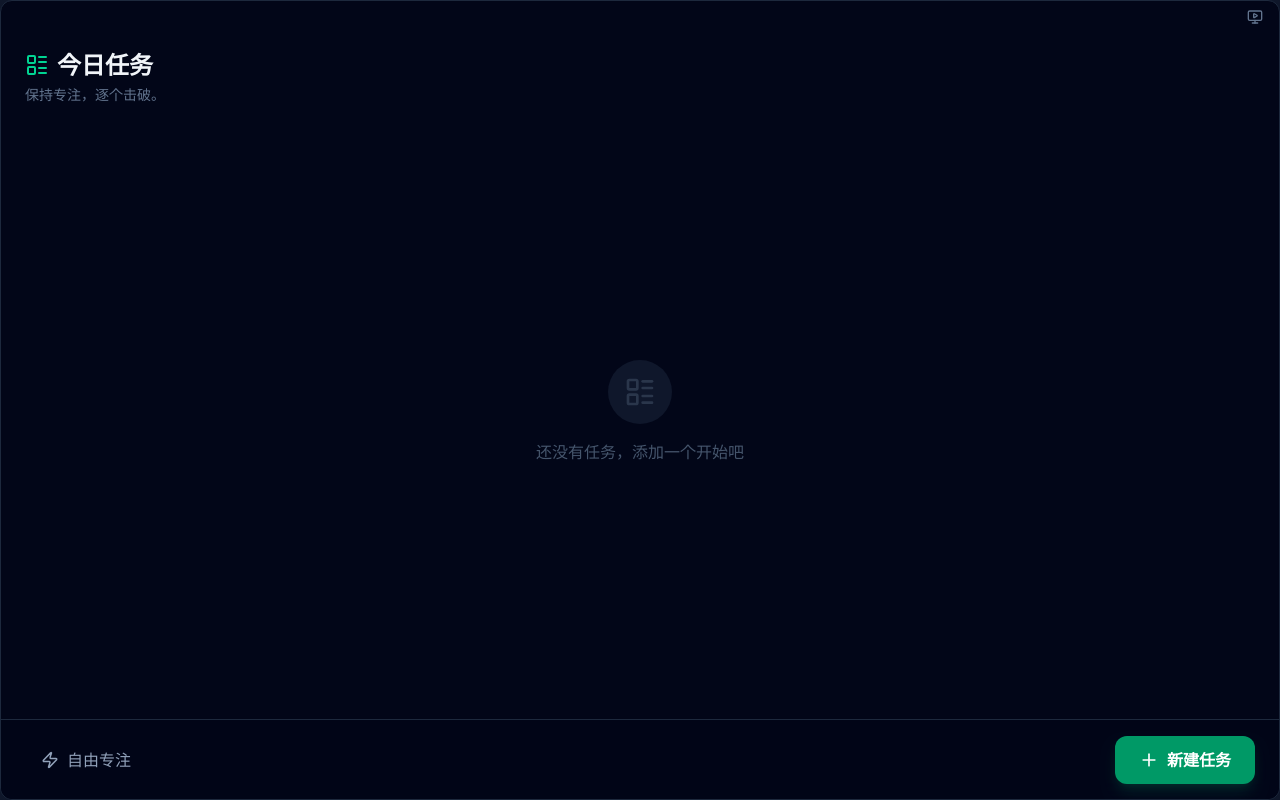
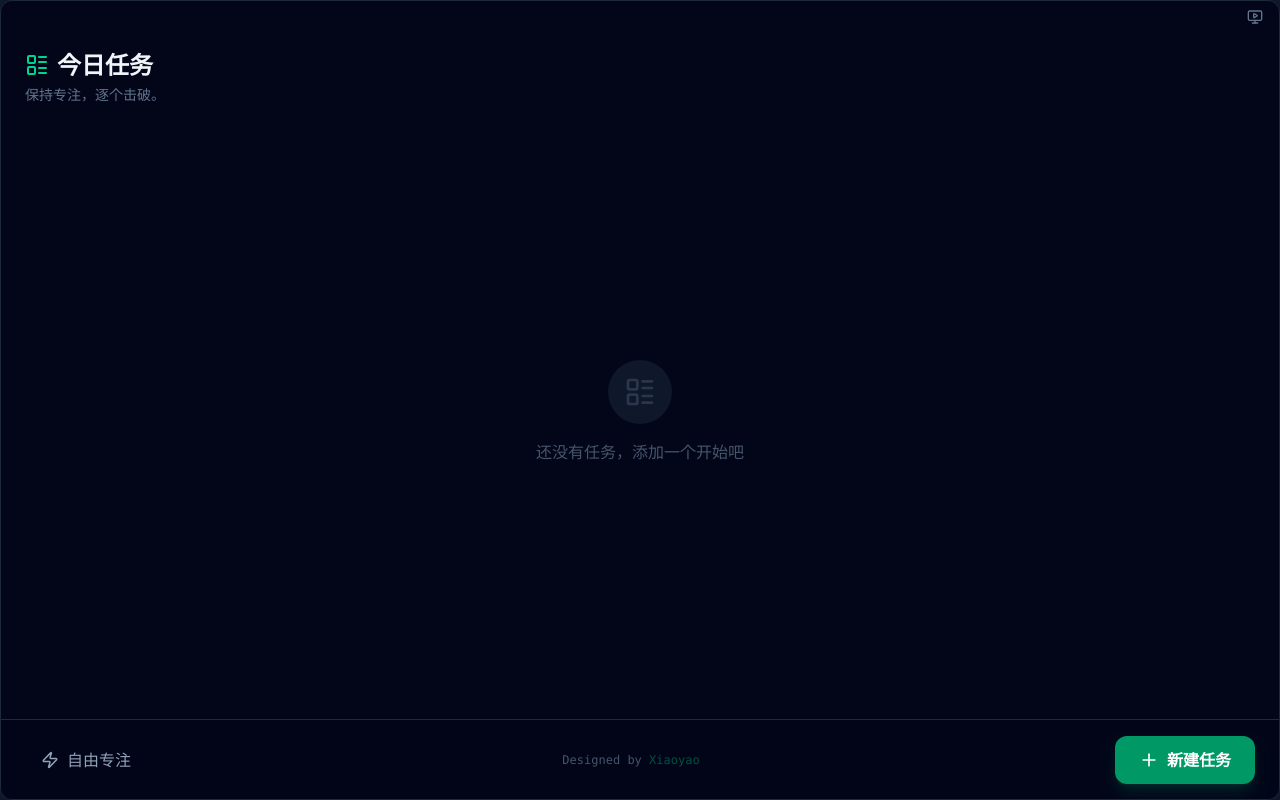
Before and after one commit to wuxiaoyao666/aura, a Vue app: page / in a window 1280 px wide. Built offline with nearby package versions, Linux system fonts and the light colour scheme.

Commit message:
feat:添加作者信息

```diff
--- a/src/components/TaskListView.vue
+++ b/src/components/TaskListView.vue
@@ -161,6 +161,12 @@ const activeTaskId = computed(() => currentTask.value?.id)
         {{ activeTaskId ? '回到专注' : '自由专注' }}
       </button>
 
+      <div
+        class="text-xs text-slate-600 font-mono select-none hover:text-slate-500 transition-colors"
+      >
+        Designed by <span class="text-emerald-600/50">Xiaoyao</span>
+      </div>
+
       <button
         @click="$emit('open-create')"
         class="bg-emerald-600 hover:bg-emerald-500 text-white shadow-lg shadow-emerald-900/40 px-6 py-3 rounded-xl flex items-center gap-2 font-bold transition active:scale-95 cursor-pointer"
```
